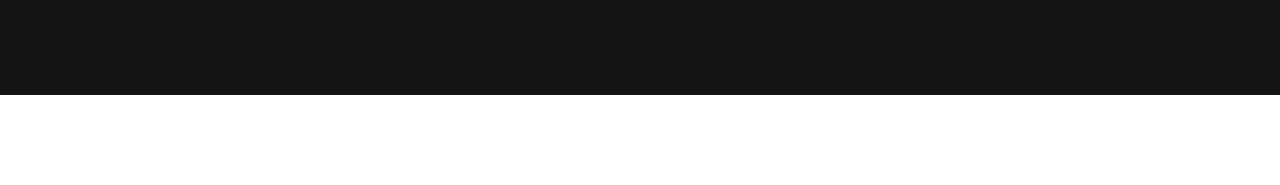
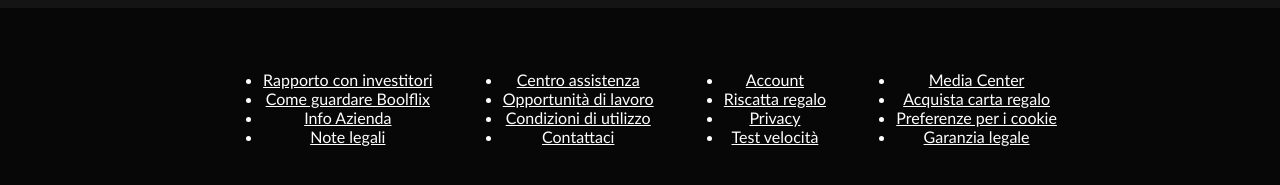
Before and after one commit to antden99/vite-boolflix, a Vue app: page / in a window 1280 px wide. Shown: the part 705-890 px from the top of the page. Before the commit the page ends 800 px from the top, so only its background shows below. Built offline with nearby package versions, Linux system fonts and the light colour scheme; no server answers.

Commit message:
add Milestone 6 and dynamic footer

```diff
--- a/src/App.vue
+++ b/src/App.vue
@@ -1,12 +1,14 @@
 <script>
+
+import AppFooter from './components/AppFooter.vue';
 import AppHeader from './components/AppHeader.vue';
 import AppMain from './components/AppMain.vue';
-
 
 export default {
   components: {
     AppHeader: AppHeader,
     AppMain: AppMain,
+    AppFooter:AppFooter,
   },
 
 }
@@ -15,6 +17,7 @@
 <template>
   <AppHeader></AppHeader>
   <AppMain></AppMain>
+  <AppFooter></AppFooter>
 </template>
 
 <style>
--- /dev/null
+++ b/src/components/AppFooter.vue
@@ -0,0 +1,86 @@
+<script>
+
+export default {
+    name: "AppFooter",
+}
+</script>
+
+<template>
+    <footer>
+
+        <div class="container">
+            <div class="row">
+
+                <div>
+                    <ul>
+                        <li><a href="#">Rapporto con investitori</a></li>
+                        <li><a href="#">Come guardare Boolflix</a></li>
+                        <li><a href="#">Info Azienda</a></li>
+                        <li><a href="#">Note legali</a></li>
+                    </ul>
+                </div>
+                <div>
+                    <ul>
+                        <li><a href="#">Centro assistenza</a></li>
+                        <li><a href="#">Opportunità di lavoro</a></li>
+                        <li><a href="#">Condizioni di utilizzo</a></li>
+                        <li><a href="#">Contattaci</a></li>
+                    </ul>
+                </div>
+                <div>
+                    <ul>
+                        <li><a href="#">Account</a></li>
+                        <li><a href="#">Riscatta regalo</a></li>
+                        <li><a href="#">Privacy</a></li>
+                        <li><a href="#">Test velocità</a></li>
+                    </ul>
+                </div>
+                <div>
+                    <ul>
+                        <li><a href="#">Media Center</a></li>
+                        <li><a href="#">Acquista carta regalo</a></li>
+                        <li><a href="#">Preferenze per i cookie</a></li>
+                        <li><a href="#">Garanzia legale</a></li>
+                    </ul>
+                </div>
+
+            </div>
+        </div>
+    </footer>
+</template>
+
+<style scoped>
+footer {
+    height: 100px;
+    background-color: #080708;
+    padding: 100px;
+}
+
+.container {
+    width: 80%;
+    max-width: 1200px;
+    margin: auto;
+    height: 100%;
+    color: white;
+
+}
+
+.row {
+    display: flex;
+    flex-wrap: wrap;
+    height: 100%;
+    text-align: center;
+
+    & div {
+        flex-grow: 1;
+        height: 100%;
+        display: flex;
+        align-items: center;
+        justify-content: center;
+
+        & a {
+            color: white;
+        }
+    }
+}
+</style>
--- a/src/components/AppHeader.vue
+++ b/src/components/AppHeader.vue
@@ -32,6 +32,7 @@
     background-color: #080708;
     height: 100px;
     display: flex;
+    width:100%;
 }
 .container{
     width: 80%;
--- a/src/components/AppMain.vue
+++ b/src/components/AppMain.vue
@@ -1,6 +1,7 @@
 <script>
 import { state } from '../state';
 import AppCard from './AppCard.vue';
+
 
 export default {
     name: "AppMain",
@@ -8,43 +9,52 @@
     data() {
         return {
             state: state,
-            tv:"tv",
-            movie:"movie",
+            tv: "tv",
+            movie: "movie",
         }
     },
 
     components: {
         AppCard: AppCard,
+
     },
 
-    mounted(){
-        state.researchGenres()  //faccio la chiamata in mounted poichè i generi sono sempre gli stessi ed in questo modo la faccio una volta al caricamento
+    mounted() {
+        state.researchGenres(); //faccio la chiamata in mounted poichè i generi sono sempre gli stessi ed in questo modo la faccio una volta al caricamento
+        this.dataLoaded = true;
     },
 
 }
 </script>
 
 <template>
-    <main>
+    <div class="wrapper">
+        <main :style="{ height: state.filmsList.length === 0 ? '76.6vh' : '' }">       <!--aggiungo il controllo sul main recuperando la lunghezza dell'array-->
         <div class="container">
             <div class="row">
                 <AppCard v-for="film in state.filmsList" :immagine="film.poster_path" :titolo="film.title"
                     :titoloOriginale="film.original_title" :lingua="film.original_language" :voto="film.vote_average"
-                    :overview="film.overview" :genre="film.genre_ids" :arrayDaControllare="state.genresFilmsList" :id="film.id" :section="movie"></AppCard>
+                    :overview="film.overview" :genre="film.genre_ids" :arrayDaControllare="state.genresFilmsList"
+                    :id="film.id" :section="movie"></AppCard>
 
                 <AppCard v-for="serie in state.seriesList" :immagine="serie.poster_path" :titolo="serie.name"
                     :titoloOriginale="serie.original_name" :lingua="serie.original_language" :voto="serie.vote_average"
-                    :overview="serie.overview" :genre="serie.genre_ids" :arrayDaControllare="state.genresSeriesList" :id="serie.id" :section="tv"></AppCard>
+                    :overview="serie.overview" :genre="serie.genre_ids" :arrayDaControllare="state.genresSeriesList"
+                    :id="serie.id" :section="tv"></AppCard>
             </div>
         </div>
     </main>
+    </div>
+
+
+
 </template>
 
 <style scoped>
+
 main {
     background-color: #141414;
-    height: calc(100vh - 100px);
-    overflow-y: auto;
+    padding-bottom: 20px;
 }
 
 .container {
@@ -52,6 +62,7 @@
     max-width: 1200px;
     margin: auto;
     padding-top: 25px;
+    height: 100%;
 
     & .row {
         width: 100%;
@@ -62,4 +73,6 @@
 
     }
 }
+
+
 </style>
```
